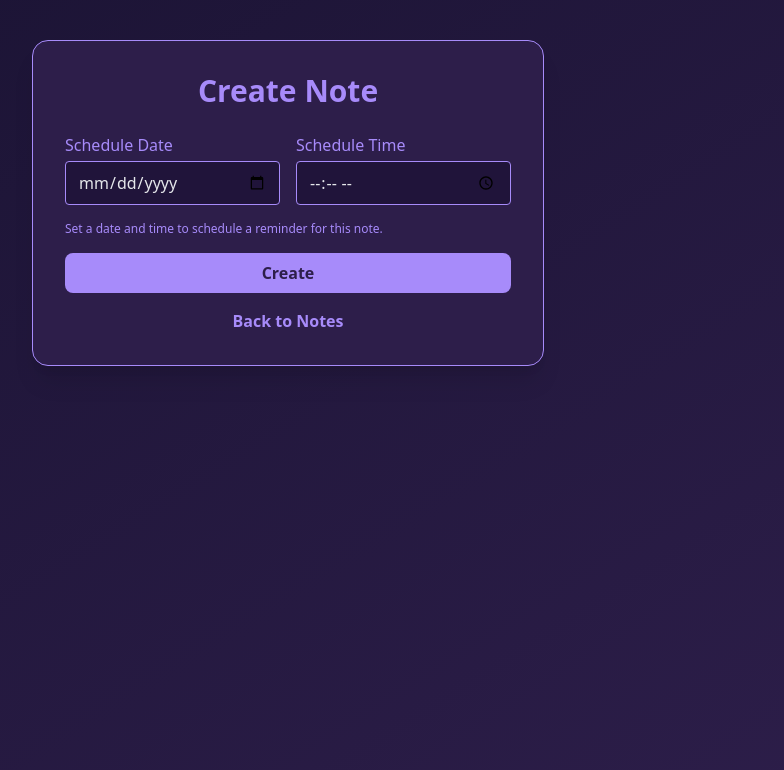
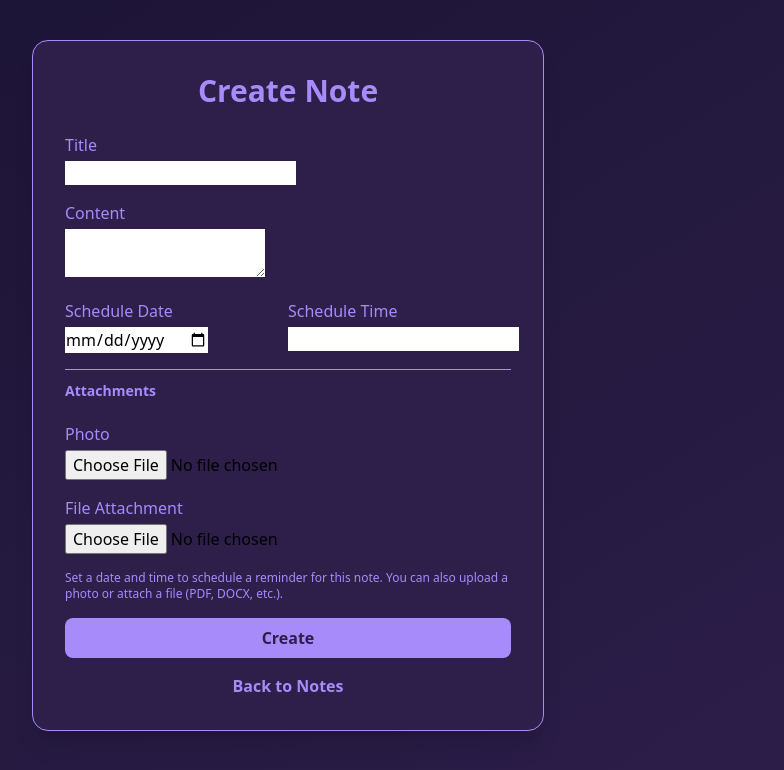
Before and after one commit to Joseymartine/DJANGONOTEBOOK, a Django app: template notebook/templates/notebook/note_form.html in a window 1280 px wide. Shown: the top 770 px of the page, without its empty margins (352-1136 px from the left). Run offline with Django 3.2, Linux system fonts and the light colour scheme; the template is opened without the code that fills it, so the values that code supplies are empty, except form fields; tables that the repository leaves empty hold one stand-in row (values such as "Sample post"); form fields are guessed from the names that the template uses; some libraries are stand-ins or nearby versions.

Commit message:
thirdcommit

```diff
--- a/notebook/forms.py
+++ b/notebook/forms.py
@@ -18,9 +18,11 @@
             'class': 'w-full border border-[#a78bfa] rounded px-3 py-2 focus:outline-none focus:ring-2 focus:ring-[#a78bfa] bg-[#20143a] text-[#e5e7eb]'
         })
     )
+    photo = forms.ImageField(required=False)
+    attachment = forms.FileField(required=False, help_text='Upload a file (PDF, DOCX, etc.)')
     class Meta:
         model = Note
-        fields = ['title', 'content', 'scheduled_date', 'scheduled_time']
+        fields = ['title', 'content', 'scheduled_date', 'scheduled_time', 'photo', 'attachment']
 
 
 class CustomRegisterForm(UserCreationForm):
--- a/notebook/models.py
+++ b/notebook/models.py
@@ -9,6 +9,7 @@
     scheduled_date = models.DateField(null=True, blank=True)
     scheduled_time = models.TimeField(null=True, blank=True)
     photo = models.ImageField(upload_to='note_photos/', null=True, blank=True)
+    attachment = models.FileField(upload_to='note_attachments/', null=True, blank=True)
 
     def __str__(self):
         return self.title
--- a/notebook/templates/notebook/note_form.html
+++ b/notebook/templates/notebook/note_form.html
@@ -13,29 +13,42 @@
         </h2>
         <form method="post" enctype="multipart/form-data" class="space-y-4">
             {% csrf_token %}
-            {% for field in form %}
-                <div>
-                    <label for="{{ field.id_for_label }}" class="block text-[#a78bfa] font-medium mb-1">{{ field.label }}</label>
-                    {{ field }}
-                    {% if field.help_text %}
-                        <div class="text-xs text-[#a78bfa] mt-1">{{ field.help_text }}</div>
-                    {% endif %}
-                    {% if field.errors %}
-                        <div class="text-red-500 text-sm mt-1">{{ field.errors|striptags }}</div>
-                    {% endif %}
-                </div>
-            {% endfor %}
+            <div>
+                <label for="id_title" class="block text-[#a78bfa] font-medium mb-1">Title</label>
+                {{ form.title }}
+            </div>
+            <div>
+                <label for="id_content" class="block text-[#a78bfa] font-medium mb-1">Content</label>
+                {{ form.content }}
+            </div>
             <div class="flex gap-4">
                 <div class="w-1/2">
                     <label for="id_scheduled_date" class="block text-[#a78bfa] font-medium mb-1">Schedule Date</label>
-                    <input type="date" name="scheduled_date" id="id_scheduled_date" class="w-full border border-[#a78bfa] rounded px-3 py-2 focus:outline-none focus:ring-2 focus:ring-[#a78bfa] bg-[#20143a] text-[#e5e7eb]">
+                    {{ form.scheduled_date }}
                 </div>
                 <div class="w-1/2">
                     <label for="id_scheduled_time" class="block text-[#a78bfa] font-medium mb-1">Schedule Time</label>
-                    <input type="time" name="scheduled_time" id="id_scheduled_time" class="w-full border border-[#a78bfa] rounded px-3 py-2 focus:outline-none focus:ring-2 focus:ring-[#a78bfa] bg-[#20143a] text-[#e5e7eb]">
+                    {{ form.scheduled_time }}
                 </div>
             </div>
-            <div class="mt-2 text-xs text-[#a78bfa]">Set a date and time to schedule a reminder for this note.</div>
+            <div class="pt-2 pb-1 border-t border-[#a78bfa] mt-4 mb-2">
+                <span class="text-[#a78bfa] font-semibold text-sm">Attachments</span>
+            </div>
+            <div>
+                <label for="id_photo" class="block text-[#a78bfa] font-medium mb-1">Photo</label>
+                {{ form.photo }}
+                {% if form.photo.help_text %}
+                    <div class="text-xs text-[#a78bfa] mt-1">{{ form.photo.help_text }}</div>
+                {% endif %}
+            </div>
+            <div>
+                <label for="id_attachment" class="block text-[#a78bfa] font-medium mb-1">File Attachment</label>
+                {{ form.attachment }}
+                {% if form.attachment.help_text %}
+                    <div class="text-xs text-[#a78bfa] mt-1">{{ form.attachment.help_text }}</div>
+                {% endif %}
+            </div>
+            <div class="mt-2 text-xs text-[#a78bfa]">Set a date and time to schedule a reminder for this note. You can also upload a photo or attach a file (PDF, DOCX, etc.).</div>
             {% if form.non_field_errors %}
                 <div class="text-red-500 text-sm mb-2">{{ form.non_field_errors|striptags }}</div>
             {% endif %}
--- a/notebook/templates/notebook/note_list.html
+++ b/notebook/templates/notebook/note_list.html
@@ -92,6 +92,12 @@
                         </div>
                         <div class="flex flex-col gap-2 ml-4">
                             <a href="{% url 'note_edit' note.pk %}" class="text-[#a78bfa] hover:underline">Edit</a>
+                            {% if note.photo %}
+                                <a href="{{ note.photo.url }}" target="_blank" class="bg-[#a78bfa] hover:bg-[#6d28d9] text-[#2d1e4a] font-bold py-1 px-3 rounded transition text-center">View Photo</a>
+                            {% endif %}
+                            {% if note.attachment %}
+                                <a href="{{ note.attachment.url }}" target="_blank" class="bg-[#a78bfa] hover:bg-[#6d28d9] text-[#2d1e4a] font-bold py-1 px-3 rounded transition text-center">Download File</a>
+                            {% endif %}
                         </div>
                     </li>
                 {% endfor %}
```
Also changed, not shown: notebook/migrations/0003_note_attachment.py (added), 1 other file.
